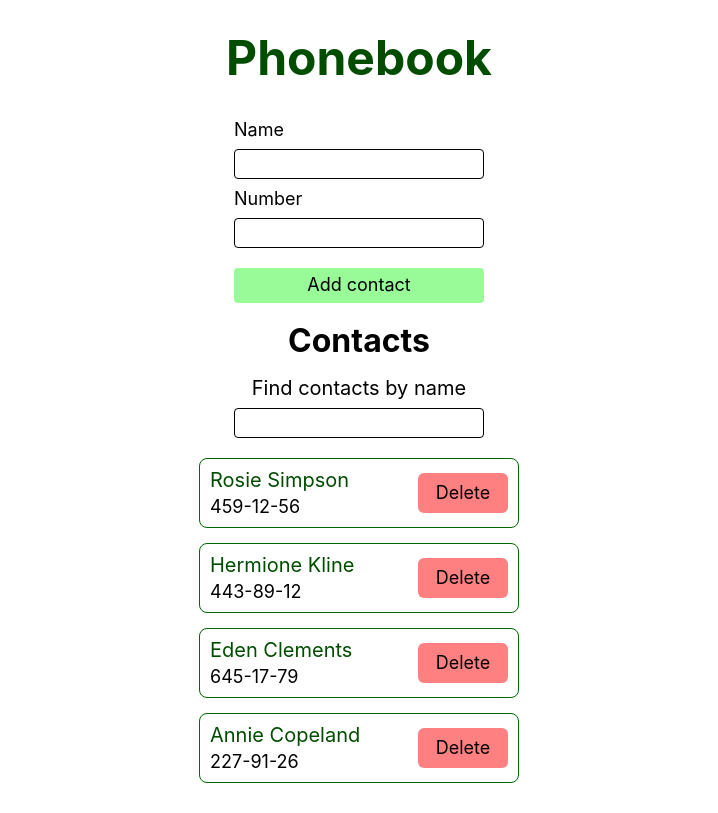
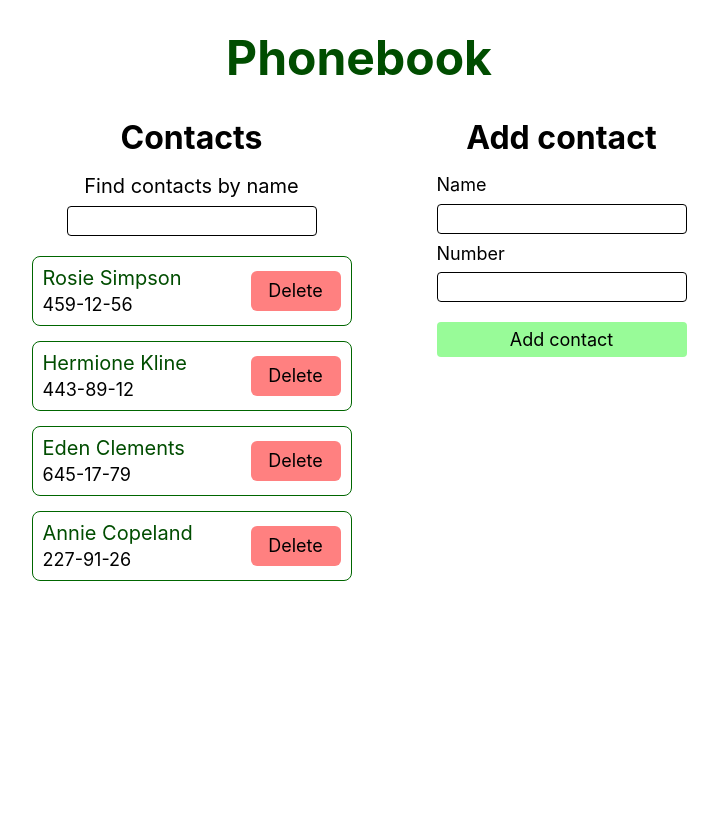
Before and after one commit to AntoninaHoncharenko/goit-react-hw-06-phonebook, a React (Create React App) app: page / in a window 1280 px wide. Shown: the whole page, without its empty margins (281-999 px from the left). Built offline with nearby package versions, Linux system fonts and the light colour scheme.

Commit message:
update styles

```diff
--- a/src/components/App.jsx
+++ b/src/components/App.jsx
@@ -7,13 +7,20 @@ import { Title, Subtitle } from './App.styled';
 
 export const App = () => {
   return (
-    <Box width="480px" m="0 auto" p="30px">
+    <Box width="800px" m="0 auto" p="30px">
       <Title>Phonebook</Title>
-      <ContactForm />
-      <Subtitle>Contacts</Subtitle>
-      <Filter />
-      <ContactList />
-      {/* {filteredContacts.length < 1 && <Notification />} */}
+      <Box display="flex" justifyContent="space-around">
+        <Box>
+          <Subtitle>Contacts</Subtitle>
+          <Filter />
+          <ContactList />
+          {/* {filteredContacts.length < 1 && <Notification />} */}
+        </Box>
+        <Box>
+          <Subtitle>Add contact</Subtitle>
+          <ContactForm />
+        </Box>
+      </Box>
       <GlobalStyle />
     </Box>
   );
```
